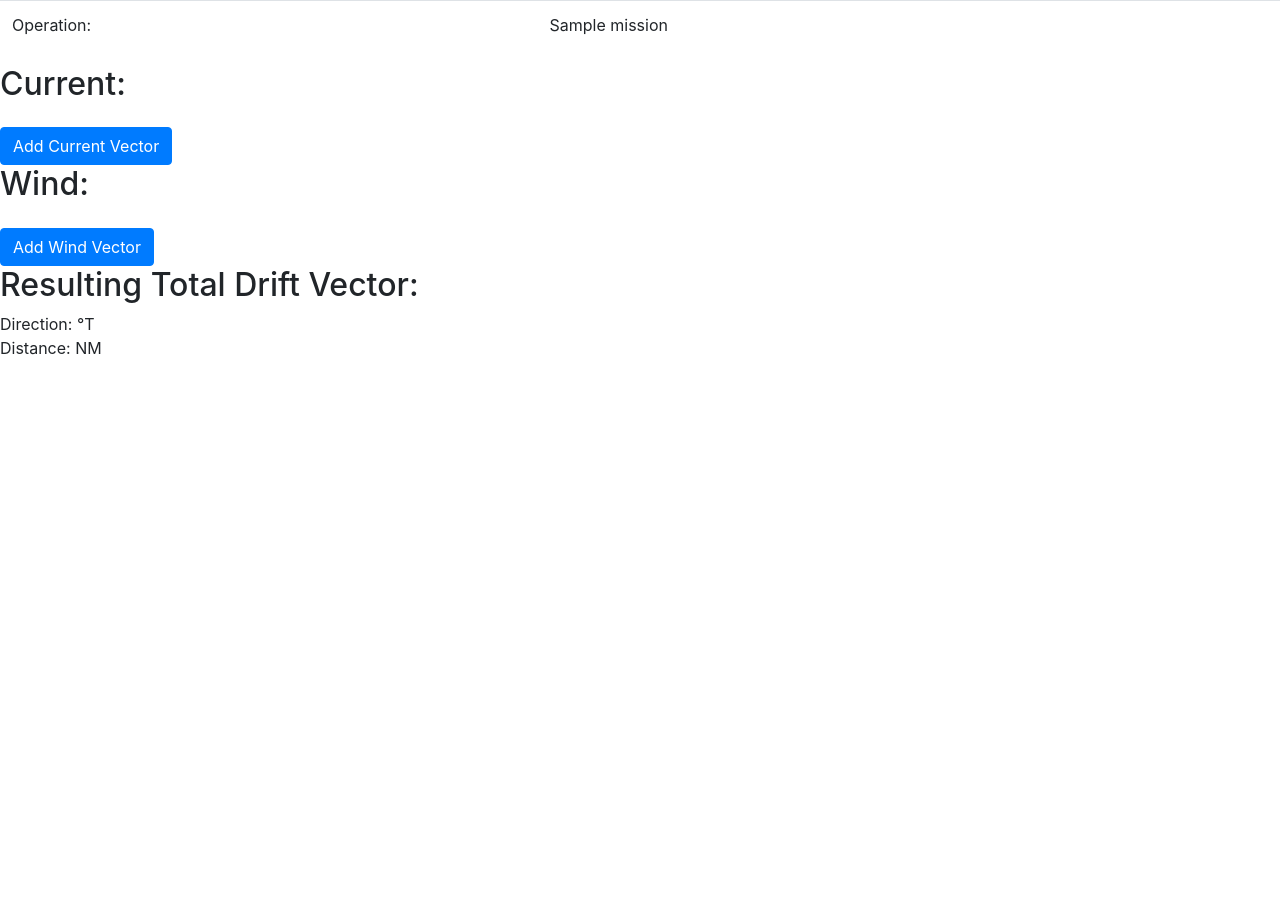
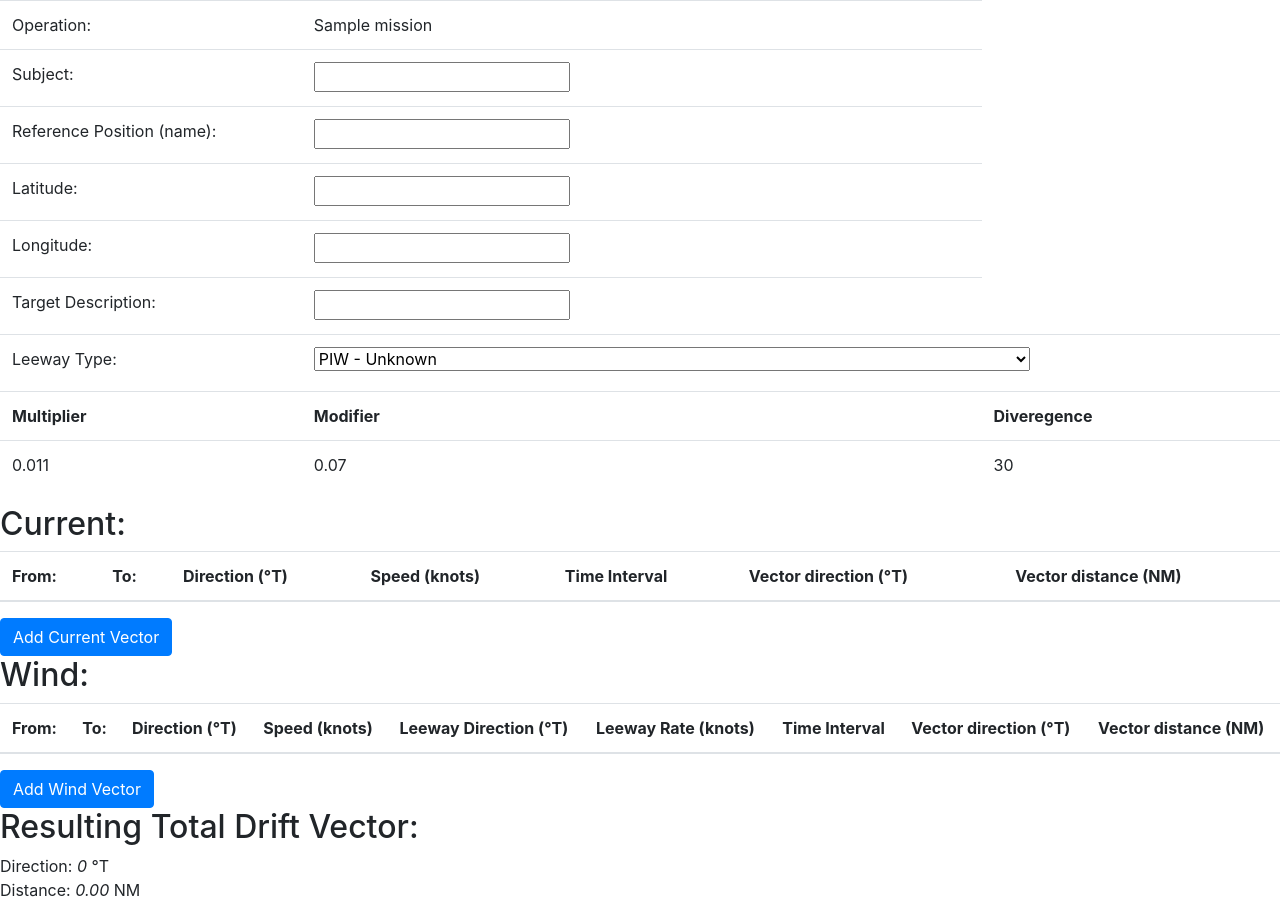
Before and after one commit to canterbury-air-patrol/search-management-map, a Django app: page /mission/1/sar/marine/vectors/ in a window 1280 px wide. Before the commit the page ends 355 px from the top, so only its background shows below. Run offline with Django 3.2, Linux system fonts and the light colour scheme; a user stored in the database is signed in; tables that the repository leaves empty hold one stand-in row (values such as "Sample post"); lists and menus that the app fills with data are empty; style sheets or scripts are compiled from the project's sources; parts of the project's set-up code (start-up, migrations or seed data) failed here and were passed over; some libraries are stand-ins or nearby versions.

Commit message:
marinesar: Create javascript for stand-alone Total Drift Vectors page

```diff
--- a/frontend/MarineVectors/MarineVectors.js
+++ b/frontend/MarineVectors/MarineVectors.js
@@ -372,7 +372,7 @@ let search_object_leeway = [
     },
 ]
 
-class MarineVectors {
+export class MarineVectors {
     constructor(input_table_id, current_vectors_table_id, wind_vectors_table_id) {
         this.current_vectors = []
         this.wind_vectors = []
--- /dev/null
+++ b/frontend/marinevectors.js
@@ -0,0 +1,22 @@
+import $ from 'jquery';
+
+import 'bootstrap';
+import 'bootstrap/dist/css/bootstrap.css';
+
+import { MarineVectors } from './MarineVectors/MarineVectors';
+
+let vectors = new MarineVectors("vector_inputs_table", "current_vectors", "wind_vectors");
+
+vectors.populate_input_table()
+vectors.populate_data_tables()
+
+$('#btn_current_vector').on('click', function(e) {
+    vectors.newCurrentVector();
+    vectors.recalculate();
+    e.preventDefault();
+});
+$('#btn_wind_vector').on('click', function(e) {
+    vectors.newWindVector();
+    vectors.recalculate();
+    e.preventDefault();
+});
--- a/marinesar/templates/marinesar_vectors.html
+++ b/marinesar/templates/marinesar_vectors.html
@@ -1,5 +1,3 @@
-{% load static %}
-{% load bootstrap4 %}
 <!DOCTYPE html>
 <html>
 <head>
@@ -7,15 +5,8 @@
     <script>
         L = {}
     </script>
-    <script src="{% static "jquery/jquery.js" %}" type="text/javascript"></script>
-    <script src="{% static "MarineVectors/MarineVectors.js" %}" type="text/javascript"></script>
-    {% bootstrap_css %}
-    {% bootstrap_javascript %}
-    <link rel="stylesheet" href="{% static "css/main.css" %}" type="text/css" />
-    <link rel="stylesheet" href="{% static "fontawesome/css/all.css" %}" type="text/css" />
-
-    <link rel="stylesheet" href="https://cdn.jsdelivr.net/npm/bootstrap-select@1.13.14/dist/css/bootstrap-select.min.css">
-    <script src="https://cdn.jsdelivr.net/npm/bootstrap-select@1.13.14/dist/js/bootstrap-select.min.js"></script>
+    <base href="/static/" />
+    <script type="module" src="marinevectors.js"></script>
 </head>
 <body>
     <form action="" method="POST">
@@ -37,23 +28,5 @@
     <h2>Resulting Total Drift Vector:</h2>
     Direction: <em id="tdv_result_direction"></em> &deg;T <br />
     Distance: <em id="tdv_result_distance"></em> NM
-
-    <script>
-        var vectors = new MarineVectors("vector_inputs_table", "current_vectors", "wind_vectors");
-
-        vectors.populate_input_table()
-        vectors.populate_data_tables()
-
-        $('#btn_current_vector').click(function(e) {
-            vectors.newCurrentVector();
-            vectors.recalculate();
-            e.preventDefault();
-        });
-        $('#btn_wind_vector').click(function(e) {
-            vectors.newWindVector();
-            vectors.recalculate();
-            e.preventDefault();
-        });
-    </script>
 </body>
 </html>
--- a/webpack.config.js
+++ b/webpack.config.js
@@ -5,6 +5,7 @@ module.exports = {
         map: './frontend/map.js',
         pretty: './frontend/pretty.js',
         marinesac: './frontend/marinesac.js',
+        marinevectors: './frontend/marinevectors.js',
     },
     output: {
         filename: '[name].js',
```
